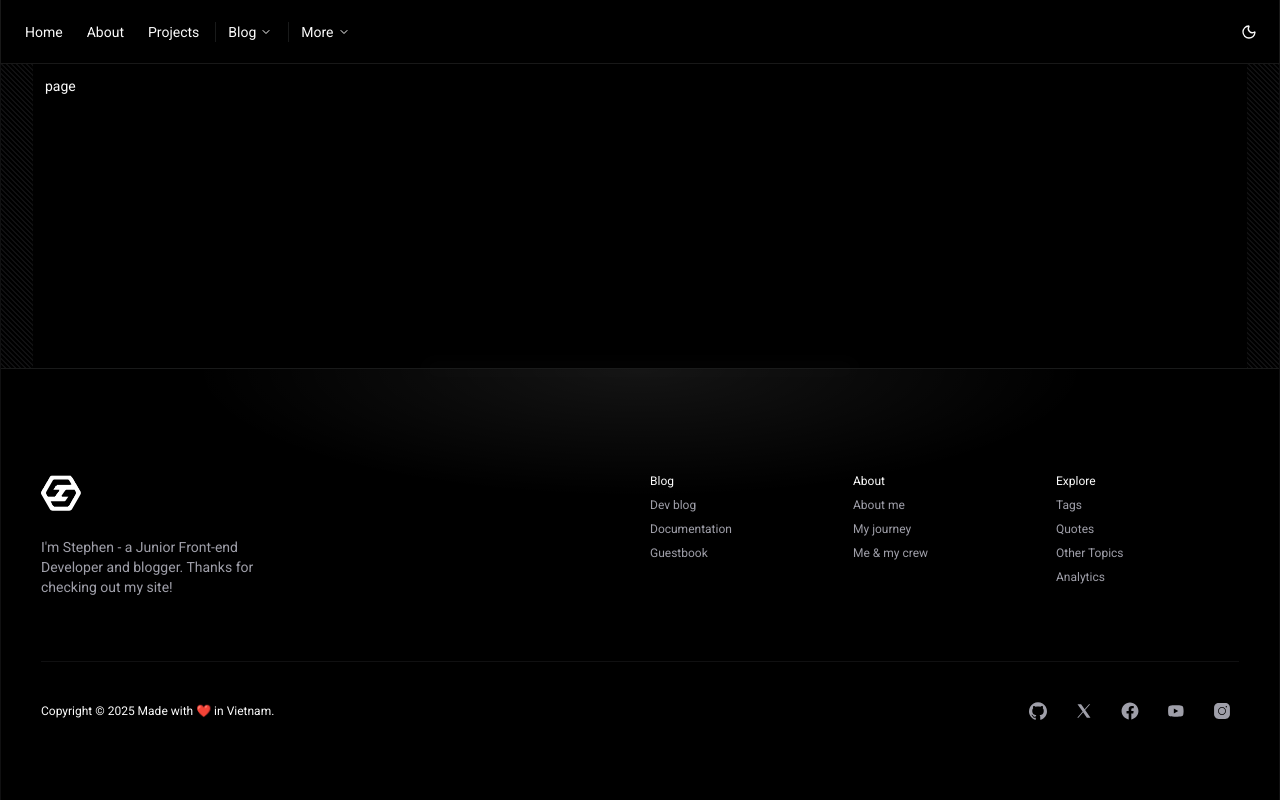
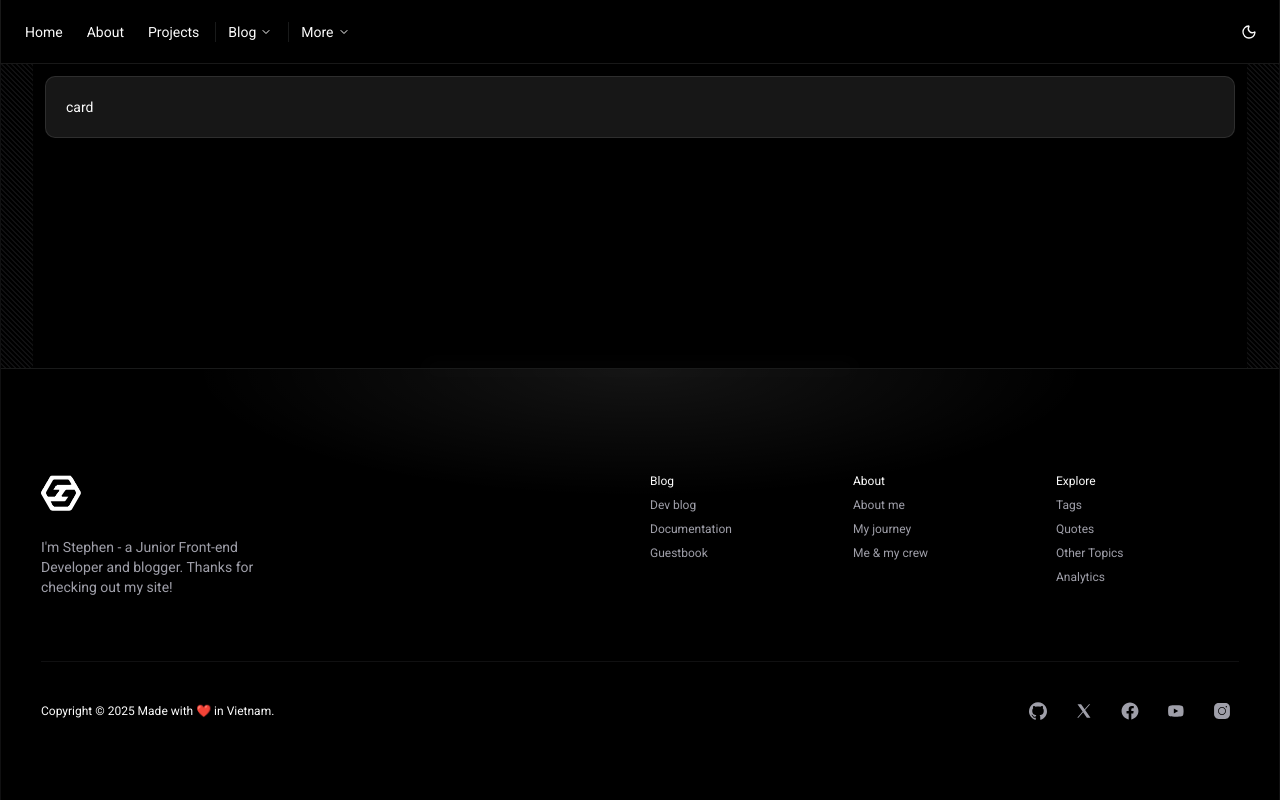
Before and after one commit to Hieu-BuiMinh/stephen-v2, a Next.js app in the folder apps/me/: page /about in a window 1280 px wide. Built offline with nearby package versions, Linux system fonts and the light colour scheme.

Commit message:
[feat]dev: add folded corner card container

```diff
--- a/apps/me/app/(routes)/about/page.tsx
+++ b/apps/me/app/(routes)/about/page.tsx
@@ -1,7 +1,13 @@
 import React from 'react'
 
+import FoldedCornerCard from '@/components/cards/folded-corner-card'
+
 function page() {
-	return <div>page</div>
+	return (
+		<div>
+			<FoldedCornerCard>card</FoldedCornerCard>
+		</div>
+	)
 }
 
 export default page
--- /dev/null
+++ b/apps/me/components/cards/folded-corner-card/index.tsx
@@ -0,0 +1,35 @@
+'use client'
+
+import type { ReactNode } from 'react'
+import React, { useState } from 'react'
+
+export default function FoldedCornerCard({ children }: { children: ReactNode }) {
+	const [cornerSize, setCornerSize] = useState(0)
+
+	const clipPath = `polygon(0 0, 100% 0, 100% calc(100% - ${cornerSize}px), calc(100% - ${cornerSize}px) 100%, 0 100%)`
+
+	return (
+		<div
+			className="group/folded-card border relative p-5 bg-neutral-900 rounded-lg transition-all duration-[600ms] ease-[ease] hover:rotate-2 hover:shadow-2xl"
+			style={
+				{
+					clipPath,
+					'--fold-corner-size': `${cornerSize}px`,
+					'--fold-corner-radius': '20px',
+				} as React.CSSProperties
+			}
+			onMouseEnter={() => setCornerSize(40)}
+			onMouseLeave={() => setCornerSize(0)}
+		>
+			{children}
+
+			<span
+				className="absolute bottom-0 right-0 block bg-neutral-600 transition-all duration-500 ease-in-out rounded-tl-[var(--fold-corner-radius)] group-hover/folded-card:shadow-[0_0_10px_rgba(0,0,0,0.3)]"
+				style={{
+					width: `${cornerSize}px`,
+					height: `${cornerSize}px`,
+				}}
+			/>
+		</div>
+	)
+}
```
